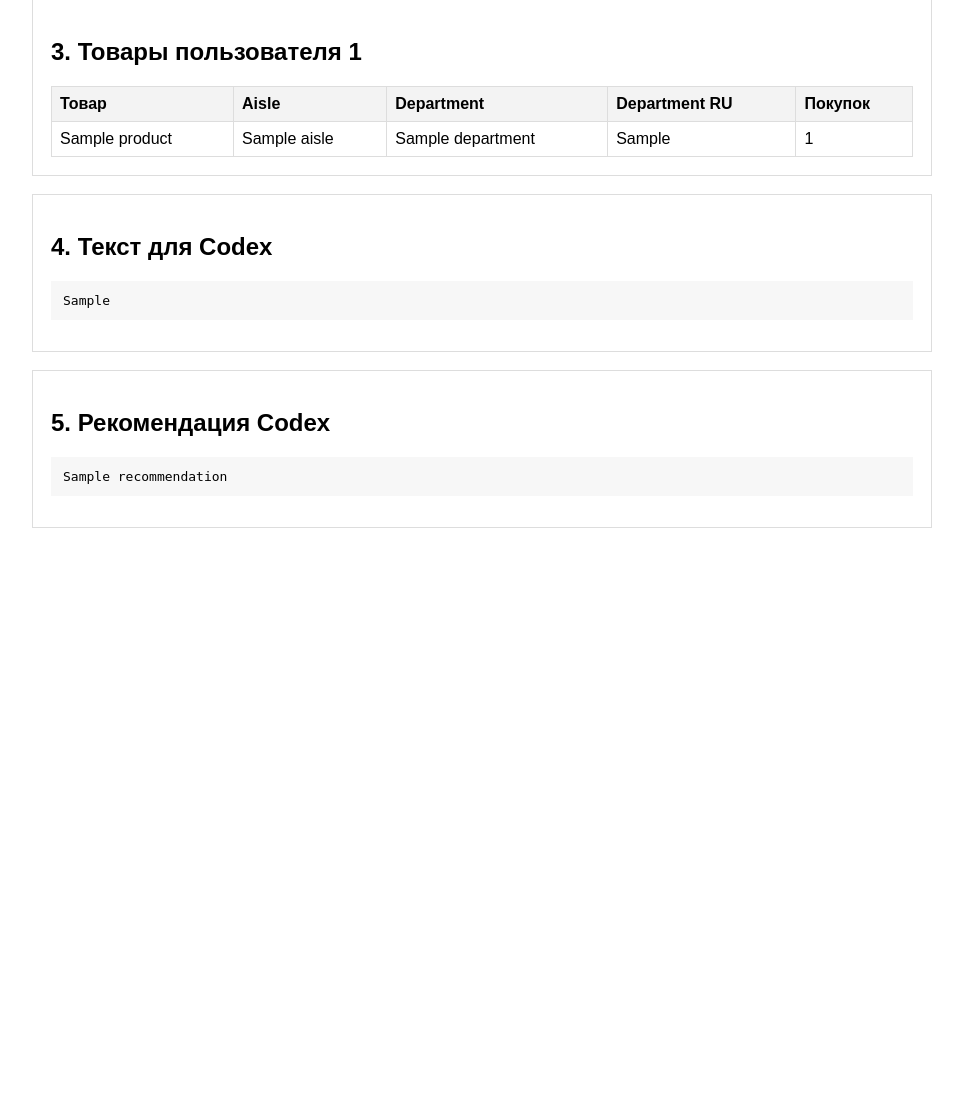
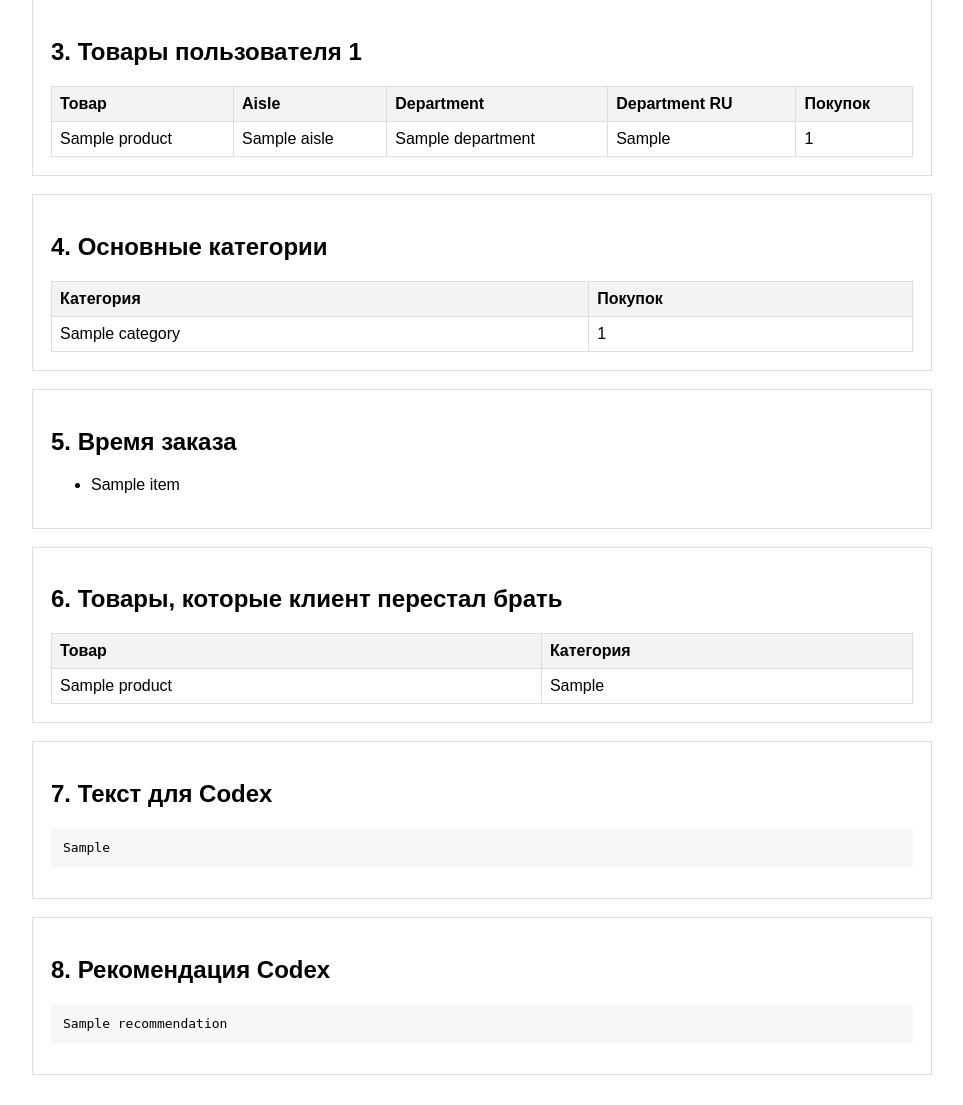
Before and after one commit to sainstvr/intro_practice, a Flask app: template templates/index.html in a window 1280 px wide. Shown: the part 507-1612 px from the top of the page, without its empty margins (158-1121 px from the left). Before the commit the page ends 1035 px from the top, so only its background shows below. Run offline with Flask 3, Linux system fonts and the light colour scheme; the template is opened without the code that fills it: most values are stand-ins (such as "Sample title", 1, 10 or a date in 2020).

Commit message:
Add customer analysis blocks

```diff
--- a/app.py
+++ b/app.py
@@ -1,6 +1,14 @@
 from flask import Flask, render_template, request, session
 
-from business_rules import ask_codex, build_codex_prompt, build_products_text, get_user_history
+from business_rules import (
+    ask_codex,
+    build_category_stats,
+    build_codex_prompt,
+    build_products_text,
+    find_stopped_products,
+    get_order_times,
+    get_user_history,
+)
 
 
 app = Flask(__name__)
@@ -22,11 +30,34 @@ def login():
             error="user_id должен быть целым числом",
         )
 
-    session["user_id"] = int(user_id_text)
+    user_id = int(user_id_text)
+
+    if user_id <= 0:
+        return render_template(
+            "index.html",
+            error="user_id должен быть больше нуля",
+        )
+
+    try:
+        products = get_user_history(user_id)
+    except Exception as error:
+        return render_template(
+            "index.html",
+            user_id=user_id,
+            error=f"Ошибка при проверке клиента: {error}",
+        )
+
+    if not products:
+        return render_template(
+            "index.html",
+            error=f"Клиент с user_id {user_id} не найден.",
+        )
+
+    session["user_id"] = user_id
 
     return render_template(
         "index.html",
-        user_id=session["user_id"],
+        user_id=user_id,
         message="Пользователь выбран. Теперь можно запустить анализ покупок.",
     )
 
@@ -49,7 +80,17 @@ def history():
 
     try:
         products = get_user_history(user_id)
+        if not products:
+            return render_template(
+                "index.html",
+                user_id=user_id,
+                error=f"Клиент с user_id {user_id} не найден.",
+            )
+
         products_text = build_products_text(products)
+        category_stats = build_category_stats(products)
+        order_times = get_order_times(products)
+        stopped_products = find_stopped_products(products)
         codex_prompt = build_codex_prompt(products_text)
         recommendation = ask_codex(user_id, products_text)
     except Exception as error:
@@ -63,6 +104,9 @@ def history():
         "index.html",
         user_id=user_id,
         products=products,
+        category_stats=category_stats,
+        order_times=order_times,
+        stopped_products=stopped_products,
         message="Анализ выполнен.",
         codex_prompt=codex_prompt,
         recommendation=recommendation,
--- a/templates/index.html
+++ b/templates/index.html
@@ -56,7 +56,7 @@
     <div class="block">
         <h2>1. Ввод пользователя</h2>
         <form method="post" action="/login">
-            <input type="number" name="user_id" placeholder="Введите user_id" value="{{ user_id or '' }}" required>
+            <input type="number" name="user_id" min="1" placeholder="Введите user_id" value="{{ user_id or '' }}" required>
             <button type="submit">Выбрать пользователя</button>
         </form>
 
@@ -117,14 +117,73 @@
 
     {% if codex_prompt %}
         <div class="block">
-            <h2>4. Текст для Codex</h2>
+            <h2>4. Основные категории</h2>
+            {% if category_stats %}
+                <table>
+                    <thead>
+                        <tr>
+                            <th>Категория</th>
+                            <th>Покупок</th>
+                        </tr>
+                    </thead>
+                    <tbody>
+                        {% for item in category_stats %}
+                            <tr>
+                                <td>{{ item.category }}</td>
+                                <td>{{ item.order_count }}</td>
+                            </tr>
+                        {% endfor %}
+                    </tbody>
+                </table>
+            {% endif %}
+        </div>
+
+        <div class="block">
+            <h2>5. Время заказа</h2>
+            {% if order_times %}
+                <ul>
+                    {% for item in order_times %}
+                        <li>{{ item }}</li>
+                    {% endfor %}
+                </ul>
+            {% else %}
+                <p>Loginom пока не возвращает время заказа.</p>
+            {% endif %}
+        </div>
+
+        <div class="block">
+            <h2>6. Товары, которые клиент перестал брать</h2>
+            {% if stopped_products %}
+                <table>
+                    <thead>
+                        <tr>
+                            <th>Товар</th>
+                            <th>Категория</th>
+                        </tr>
+                    </thead>
+                    <tbody>
+                        {% for product in stopped_products %}
+                            <tr>
+                                <td>{{ product.product_name }}</td>
+                                <td>{{ product.department_rus }}</td>
+                            </tr>
+                        {% endfor %}
+                    </tbody>
+                </table>
+            {% else %}
+                <p>Для этого блока Loginom должен вернуть старые и последние покупки клиента.</p>
+            {% endif %}
+        </div>
+
+        <div class="block">
+            <h2>7. Текст для Codex</h2>
             <pre>{{ codex_prompt }}</pre>
         </div>
     {% endif %}
 
     {% if recommendation %}
         <div class="block">
-            <h2>5. Рекомендация Codex</h2>
+            <h2>8. Рекомендация Codex</h2>
             <pre>{{ recommendation }}</pre>
         </div>
     {% endif %}
```
Also changed, not shown: business_rules.py (+49 -1 lines), loginom/README.md.
